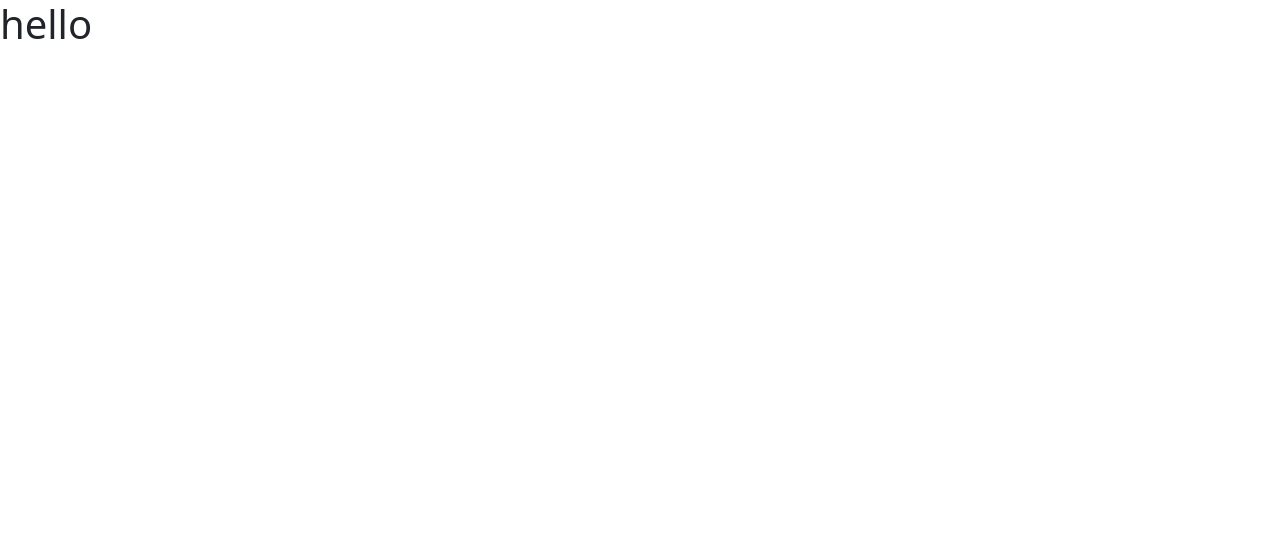
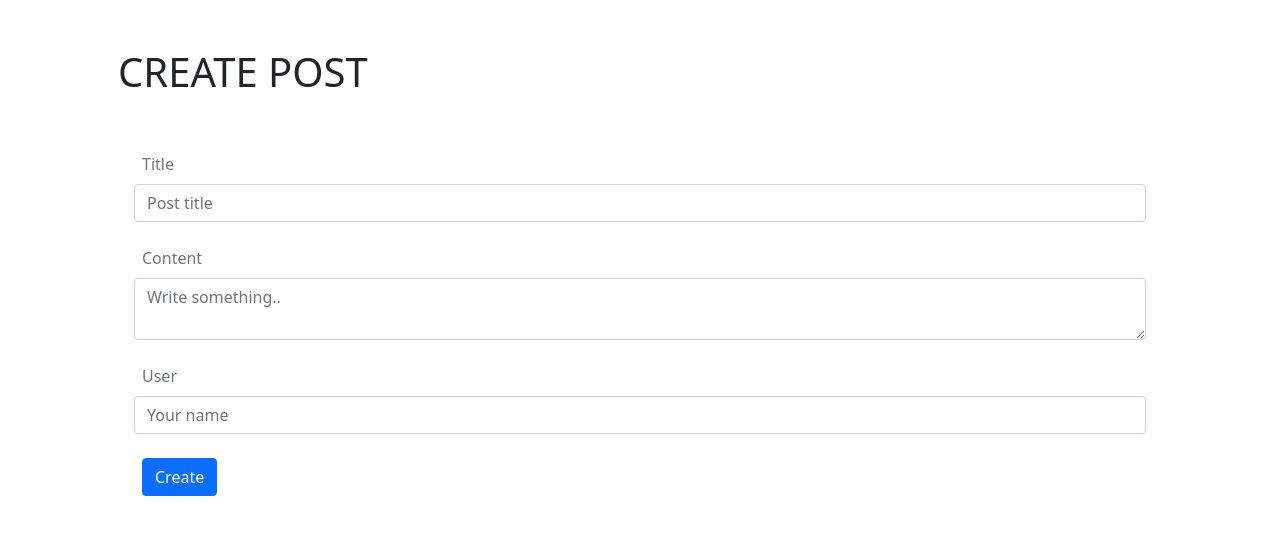
Before and after one commit to hamzaamughal/mern-crud-with-smart-login, a React (Create React App) app in the folder client/: page /create in a window 1280 px wide. Shown: the top 534 px of the page. Built offline with nearby package versions, Linux system fonts and the light colour scheme.

Commit message:
create post from UI(react) completed

```diff
--- a/client/package.json
+++ b/client/package.json
@@ -6,8 +6,10 @@
     "@testing-library/jest-dom": "^5.11.4",
     "@testing-library/react": "^11.1.0",
     "@testing-library/user-event": "^12.1.10",
+    "axios": "^0.21.1",
     "react": "^17.0.2",
     "react-dom": "^17.0.2",
+    "react-router-dom": "^5.2.0",
     "react-scripts": "4.0.3",
     "web-vitals": "^1.0.1"
   },
--- a/client/src/App.js
+++ b/client/src/App.js
@@ -2,7 +2,7 @@
 
 function App() {
   return (
-    <h1>hello</h1>
+    <div className="container p-5">MERN CRUD</div>
   );
 }
 
--- /dev/null
+++ b/client/src/Create.js
@@ -0,0 +1,61 @@
+import React, { useState } from 'react'
+import axios from 'axios'
+
+const Create = () => {
+    //state
+    const [state, setState] = useState({
+        title: '',
+        content: '',
+        user: ''
+    })
+
+    //destructure values from state
+    const { title, content, user } = state
+
+    //onChange event handler
+    const handleChange = (name) => (event) => {
+        console.log('name', name, 'event', event.target.value);
+        setState({ ...state, [name]: event.target.value })
+    }
+
+    const handleSubmit = (event) => {
+        event.preventDefault()
+        axios.post(`${process.env.REACT_APP_API}/post`, { title, content, user })
+            .then(response => {
+                //empty state
+                setState({ ...state, title: '', content: '', user: '' })
+                //show success alert
+                alert(`Post titled: ${response.data.title} is created`)
+            })
+            .catch(error => {
+                console.log(error.response);
+                alert(error.response.data.error)
+            })
+    }
+
+    return (
+        <div className="container p-5">
+            <h1>CREATE POST</h1>
+            <br />
+            <form onSubmit={handleSubmit} action="">
+                <div className="form-group m-3">
+                    <label htmlFor="title" className="text-muted p-2">Title</label>
+                    <input onChange={handleChange('title')} value={title} id="title" type="text" className="form-control" placeholder="Post title" required />
+                </div>
+                <div className="form-group m-3">
+                    <label htmlFor="content" className="text-muted p-2">Content</label>
+                    <textarea onChange={handleChange('content')} value={content} id="content" type="text" className="form-control" placeholder="Write something.." required />
+                </div>
+                <div className="form-group m-3">
+                    <label htmlFor="user" className="text-muted p-2">User</label>
+                    <input onChange={handleChange('user')} value={user} id="user" type="text" className="form-control" placeholder="Your name" required />
+                </div>
+                <div className="m-3 p-2">
+                    <button className="btn btn-primary">Create</button>
+                </div>
+            </form>
+        </div>
+    )
+}
+
+export default Create
--- /dev/null
+++ b/client/src/Routes.js
@@ -0,0 +1,17 @@
+import React from 'react'
+import { BrowserRouter, Switch, Route } from 'react-router-dom'
+import App from './App'
+import Create from './Create'
+
+const Routes = () => {
+    return (
+        <BrowserRouter>
+            <Switch>
+                <Route path="/" exact component={App} />
+                <Route path="/create" exact component={Create} />
+            </Switch>
+        </BrowserRouter>
+    )
+}
+
+export default Routes
--- a/client/src/index.js
+++ b/client/src/index.js
@@ -1,11 +1,11 @@
 import React from 'react';
 import ReactDOM from 'react-dom';
 import './index.css';
-import App from './App';
+import Routes from './Routes';
 
 ReactDOM.render(
   <React.StrictMode>
-    <App />
+    <Routes />
   </React.StrictMode>,
   document.getElementById('root')
 );
```
Also changed, not shown: 2 other files (tests, documents, lock files or other folders).
